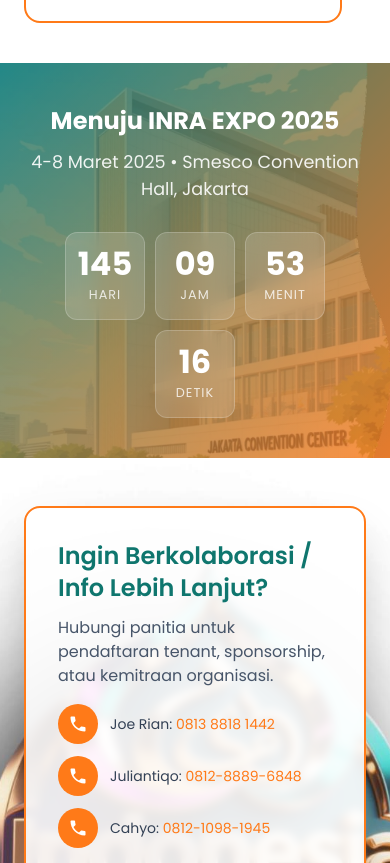
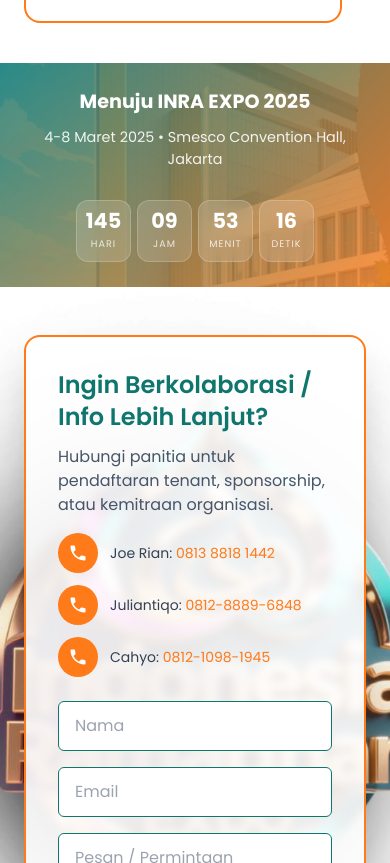
Before and after one commit to edipurwanto1988/inara, a plain HTML site: page index.html in a window 390 px wide. Shown: the part 5041-5904 px from the top of the page. Drawn offline with nearby package versions, Linux system fonts and the light colour scheme.

Commit message:
update mobile

```diff
--- a/index.html
+++ b/index.html
@@ -445,20 +445,51 @@
       }
 
       .countdown-timer {
-        gap: 10px;
+        gap: 8px;
       }
 
       .countdown-item {
-        min-width: 80px;
-        padding: 15px 10px;
+        min-width: 65px;
+        padding: 12px 6px;
       }
 
       .countdown-value {
-        font-size: 2rem;
+        font-size: 1.5rem;
       }
 
       .countdown-label {
-        font-size: 0.8rem;
+        font-size: 0.7rem;
+      }
+    }
+
+    @media (max-width: 480px) {
+      .countdown-section {
+        padding: 25px 0;
+      }
+
+      .countdown-title {
+        font-size: 1.2rem;
+      }
+
+      .countdown-subtitle {
+        font-size: 0.9rem;
+      }
+
+      .countdown-timer {
+        gap: 6px;
+      }
+
+      .countdown-item {
+        min-width: 55px;
+        padding: 10px 4px;
+      }
+
+      .countdown-value {
+        font-size: 1.3rem;
+      }
+
+      .countdown-label {
+        font-size: 0.6rem;
       }
     }
 
```
